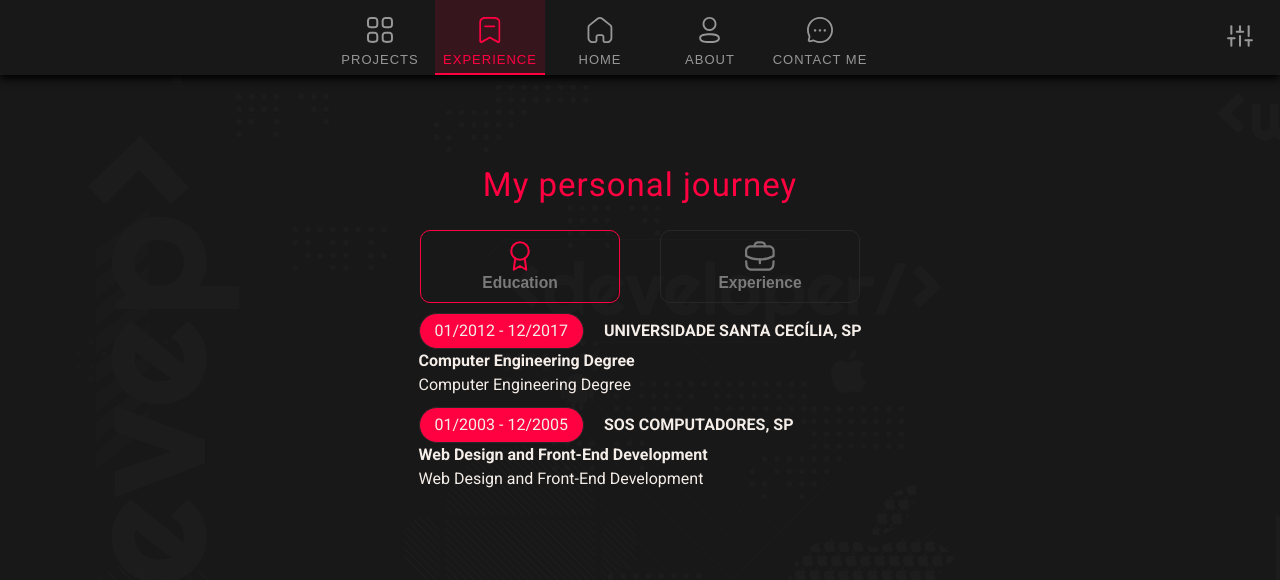
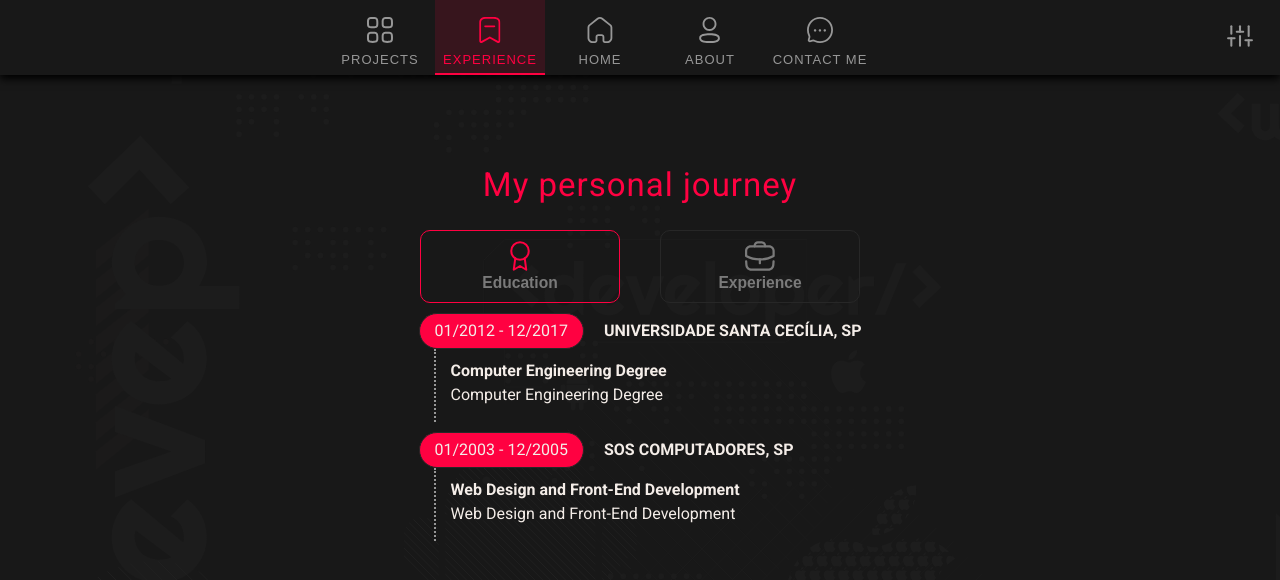
Before and after one commit to MarcosNSouza87/MarcosNSouza87, a React (Create React App) app: page / in a window 1280 px wide. Both pictures are taken after a click on the button "EXPERIENCE". Shown: the top 580 px of the page. Built offline with nearby package versions, Linux system fonts and the light colour scheme.

Commit message:
fix/adjusts

```diff
--- a/src/pages/Home/Sections/Experience/index.tsx
+++ b/src/pages/Home/Sections/Experience/index.tsx
@@ -55,15 +55,13 @@ export default function Experience() {
 						return (
 							<S.Card key={index}>
 								<S.CardHeader>
-									<S.CardRow>
 										<S.Date color={color.toString()}>{item.date}</S.Date>
 										<S.Company>{item.company}</S.Company>
-									</S.CardRow>
+								</S.CardHeader>
+								<S.CardBody>
 									<S.TitleCard>
 										{language === 'pt' ? item.title.pt : item.title.en}
 									</S.TitleCard>
-								</S.CardHeader>
-								<S.CardBody>
 									<S.Description>
 										{language === 'pt' ? item.description.pt : item.description.en}
 									</S.Description>
--- a/src/pages/Home/Sections/Experience/styles.ts
+++ b/src/pages/Home/Sections/Experience/styles.ts
@@ -66,8 +66,7 @@ export const Main = styled.div``
 export const Card = styled.div`
 	margin: 10px 0;
 `
-export const CardHeader = styled.div``
-export const CardRow = styled.div`
+export const CardHeader = styled.div`
 	display: flex;
 	flex-direction: row;
 	align-items: center;
@@ -80,10 +79,22 @@ export const Date = styled.h4<IItem>`
 	font-weight: 400;
 	border-radius: 60px;
 	padding: 5px 15px;
-`
+	`
+export const CardBody = styled.div`
+	display: flex;
+	flex-direction: column;
+	align-items: flex-start;
+	justify-content: flex-start;
+	padding: 10px 0 15px 15px;
+	margin-left: 15px;
+	border-left: 2px dotted ${({ theme }) => theme.colors.grayLight};
+`;
+
+
+
+
 export const Company = styled.h4``
 export const TitleCard = styled.h4``
 
 
-export const CardBody = styled.div``
 export const Description = styled.p``
```
